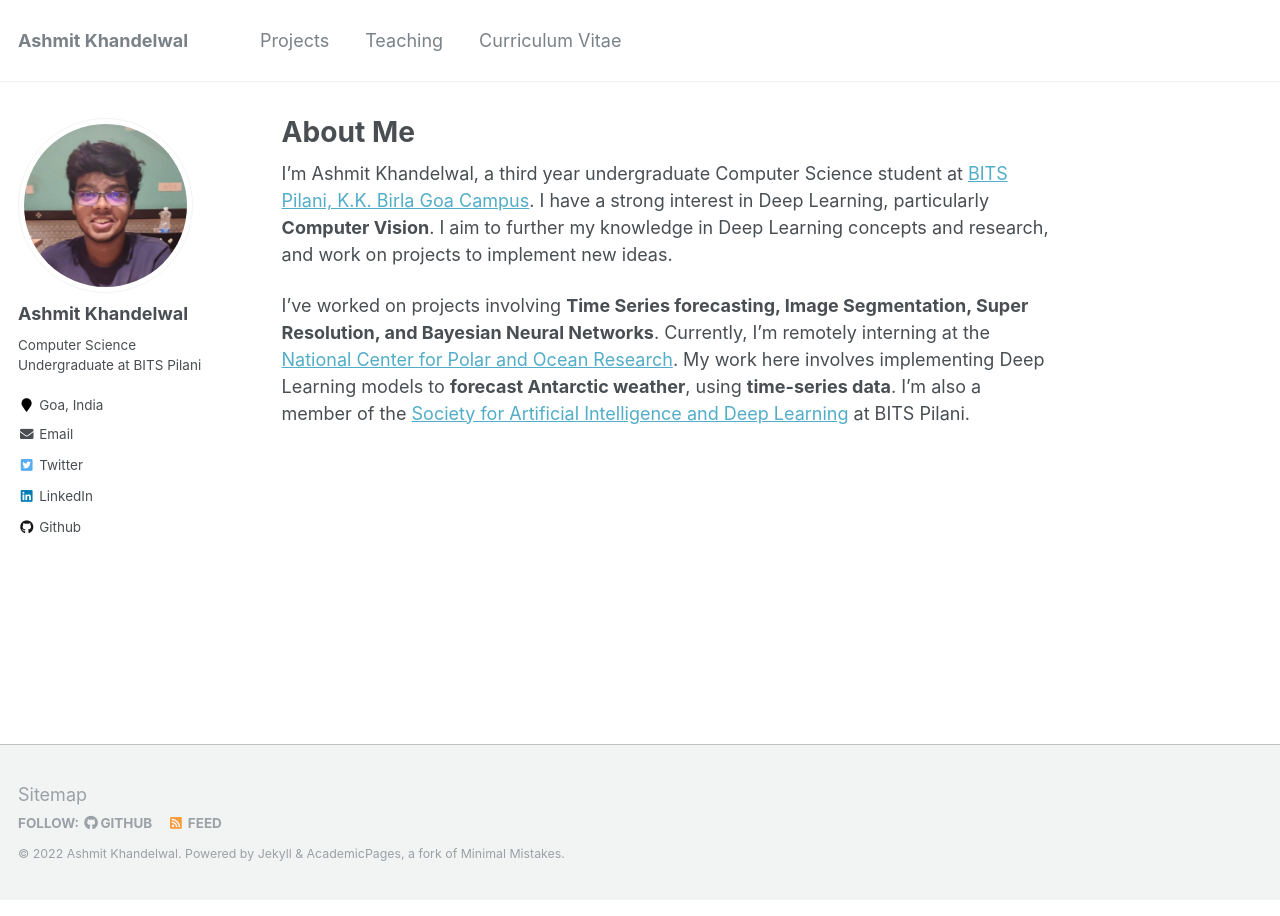
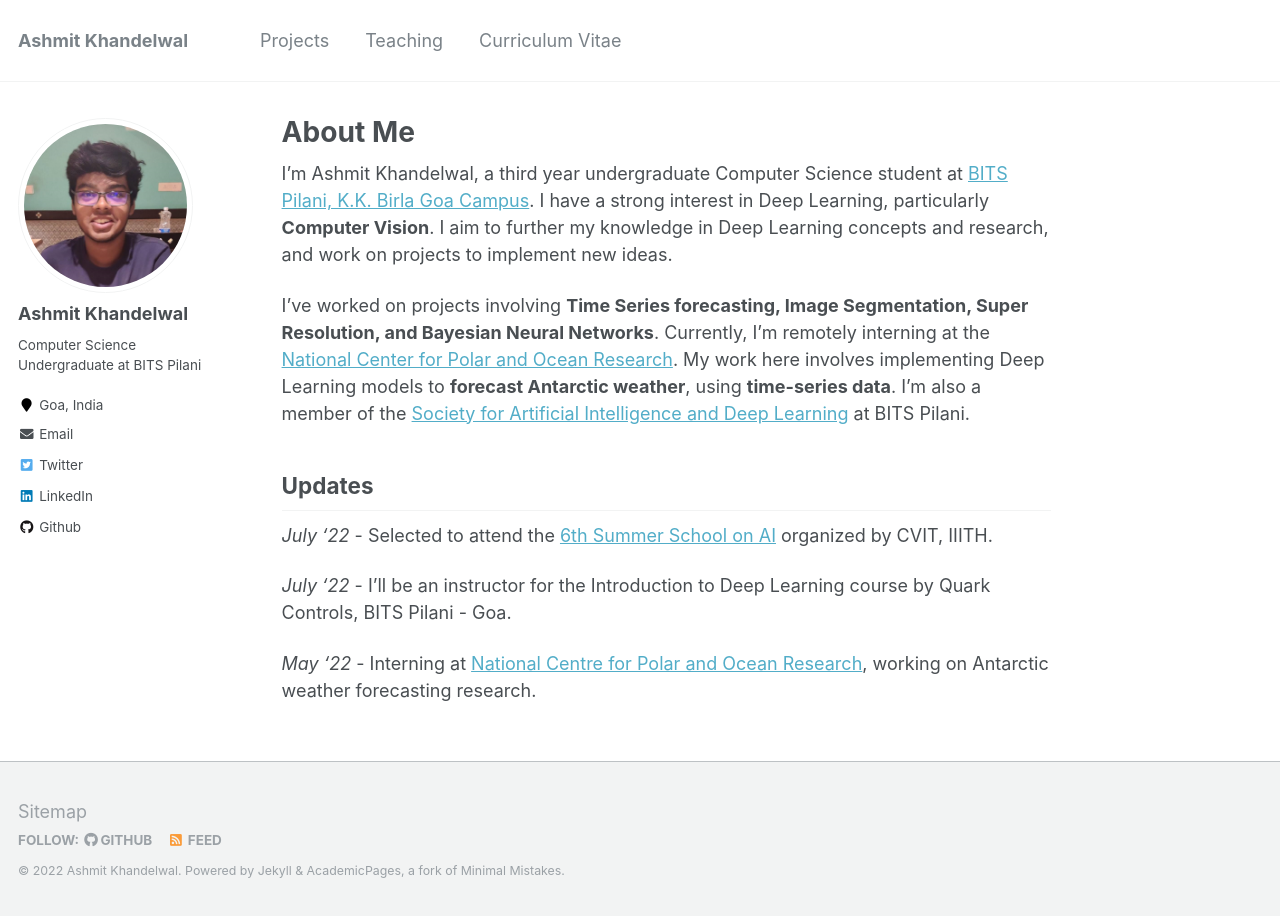
Before and after one commit to ashmitkx/ashmitkx.github.io, a Jekyll site: the page built from _pages/about.md, in a window 1280 px wide. Built offline with Jekyll 4.4.1, drawn with Linux system fonts in a browser that asks for light colours.

Commit message:
add updates section

```diff
--- a/_pages/about.md
+++ b/_pages/about.md
@@ -11,3 +11,13 @@ redirect_from:
 I'm Ashmit Khandelwal, a third year undergraduate Computer Science student at [BITS Pilani, K.K. Birla Goa Campus](https://www.bits-pilani.ac.in/goa/). I have a strong interest in Deep Learning, particularly **Computer Vision**. I aim to further my knowledge in Deep Learning concepts and research, and work on projects to implement new ideas.
 
 I’ve worked on projects involving **Time Series forecasting, Image Segmentation, Super Resolution, and Bayesian Neural Networks**. Currently, I'm remotely interning at the [National Center for Polar and Ocean Research](https://www.ncpor.res.in/). My work here involves implementing Deep Learning models to **forecast Antarctic weather**, using **time-series data**. I'm also a member of the [Society for Artificial Intelligence and Deep Learning](www.saidl.in) at BITS Pilani.
+
+## Updates
+
+_July '22_ - Selected to attend the [6th Summer School on AI](http://cvit.iiit.ac.in/summerschool2022/index.php) organized by CVIT, IIITH.
+
+_July '22_ - I'll be an instructor for the Introduction to Deep Learning course by Quark Controls, BITS Pilani - Goa.
+
+<!-- _July '22_ - Selected to attend [Amazon ML Summer School 2022](https://amazonmlsummerschoolindia.splashthat.com/). -->
+
+_May '22_ - Interning at [National Centre for Polar and Ocean Research](https://ncpor.res.in/), working on Antarctic weather forecasting research.
```
